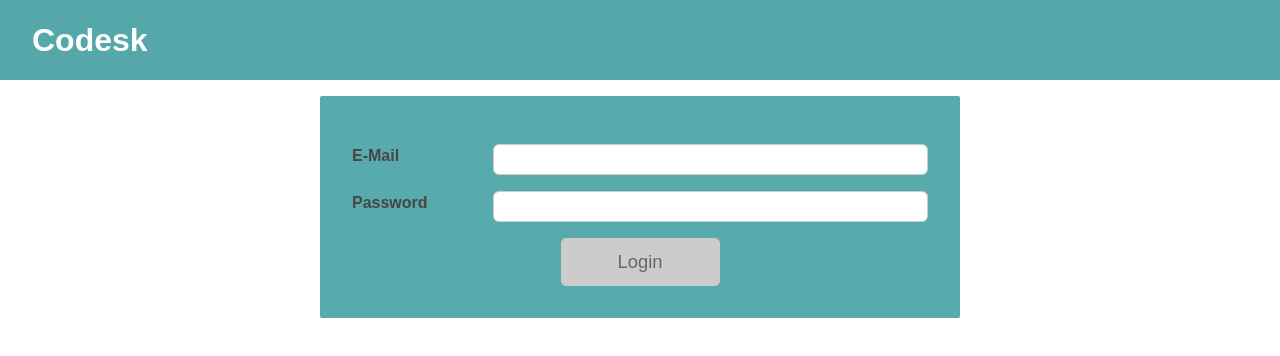
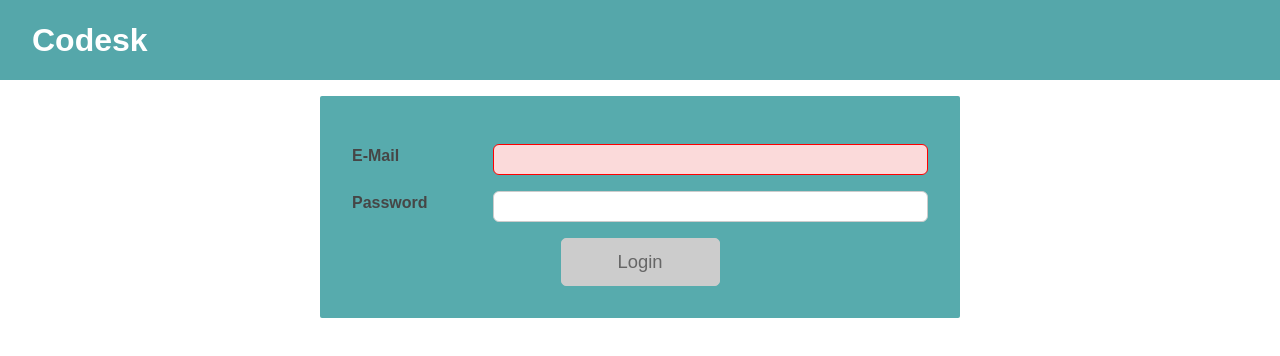
Before and after one commit to Siouxx0612/LoginAppTest, a React (Create React App) app: page / in a window 1280 px wide. Shown: the top 356 px of the page. Built offline with nearby package versions, Linux system fonts and the light colour scheme.

Commit message:
useReduce for state managment

```diff
--- a/src/components/Login/Login.js
+++ b/src/components/Login/Login.js
@@ -1,39 +1,68 @@
-import React, { useState, useEffect } from 'react';
+import React, { useState, useEffect, useReducer } from 'react';
 
 import Card from '../UI/Card/Card';
 import classes from './Login.module.css';
 import Button from '../UI/Button/Button';
 
+const emailReducer = (state, action) => {
+  if (action.type === 'User_Input') {
+    return { value: action.val, isValid: action.val.includes('@')}
+  }
+  if (action.type === 'Input_Blur') {
+    return { value: state.value, isValid: state.value.includes('@') }
+  }
+  return { value: '', isValid: false }
+};
+
 const Login = (props) => {
-  const [enteredEmail, setEnteredEmail] = useState('');
-  const [emailIsValid, setEmailIsValid] = useState();
+  // const [enteredEmail, setEnteredEmail] = useState('');
+  // const [emailIsValid, setEmailIsValid] = useState();
   const [enteredPassword, setEnteredPassword] = useState('');
   const [passwordIsValid, setPasswordIsValid] = useState();
   const [formIsValid, setFormIsValid] = useState(false);
 
+  const [emailState, dispatchEmail] = useReducer(emailReducer, {
+    value: '',
+    isValid: false,
+  });
+
   useEffect(() => {
-    const identifier = setTimeout(() => {
-      setFormIsValid(
-        enteredEmail.includes('@') && enteredPassword.trim().length > 6
-      );
-    }, 500);
+    return () => {
 
-//CleanupFunctions whenever conmponent unmounts from the DOM
-    return () => {
-      clearTimeout(identifier);
     };
-  }, [enteredEmail, enteredPassword]);
+  }, []);
+
+  // useEffect(() => {
+  //   const identifier = setTimeout(() => {
+  //     setFormIsValid(
+  //       enteredEmail.includes('@') && enteredPassword.trim().length > 6
+  //     );
+  //   }, 500);
+
+  //CleanupFunctions whenever conmponent unmounts from the DOM
+  //   return () => {
+  //     clearTimeout(identifier);
+  //   };
+  // }, [enteredEmail, enteredPassword]);
 
   const emailChangeHandler = (event) => {
-    setEnteredEmail(event.target.value);
+    dispatchEmail({type: 'User_Input', val: event.target.value});
+    // setEnteredEmail(event.target.value);
+    setFormIsValid(
+      event.target.value.includes('@') && enteredPassword.trim().length > 6
+    );
   };
 
   const passwordChangeHandler = (event) => {
     setEnteredPassword(event.target.value);
+    setFormIsValid(
+      emailState.value.includes('@') && event.target.value.trim().length > 6
+    );
   };
 
   const validateEmailHandler = () => {
-    setEmailIsValid(enteredEmail.includes('@'));
+    dispatchEmail({type: 'Input_Blur'});
+    // setEmailIsValid(emailState.isValid.includes('@'));
   };
 
   const validatePasswordHandler = () => {
@@ -42,30 +71,28 @@ const Login = (props) => {
 
   const submitHandler = (event) => {
     event.preventDefault();
-    props.onLogin(enteredEmail, enteredPassword);
+    props.onLogin(emailState.value, enteredPassword);
   };
 
   return (
     <Card className={classes.login}>
       <form onSubmit={submitHandler}>
         <div
-          className={`${classes.control} ${
-            emailIsValid === false ? classes.invalid : ''
-          }`}
+          className={`${classes.control} ${emailState.isValid === false ? classes.invalid : ''
+            }`}
         >
           <label htmlFor="email">E-Mail</label>
           <input
             type="email"
             id="email"
-            value={enteredEmail}
+            value={emailState.value}
             onChange={emailChangeHandler}
             onBlur={validateEmailHandler}
           />
         </div>
         <div
-          className={`${classes.control} ${
-            passwordIsValid === false ? classes.invalid : ''
-          }`}
+          className={`${classes.control} ${passwordIsValid === false ? classes.invalid : ''
+            }`}
         >
           <label htmlFor="password">Password</label>
           <input
```
Also changed, not shown: 1 other file (tests, documents, lock files or other folders).
